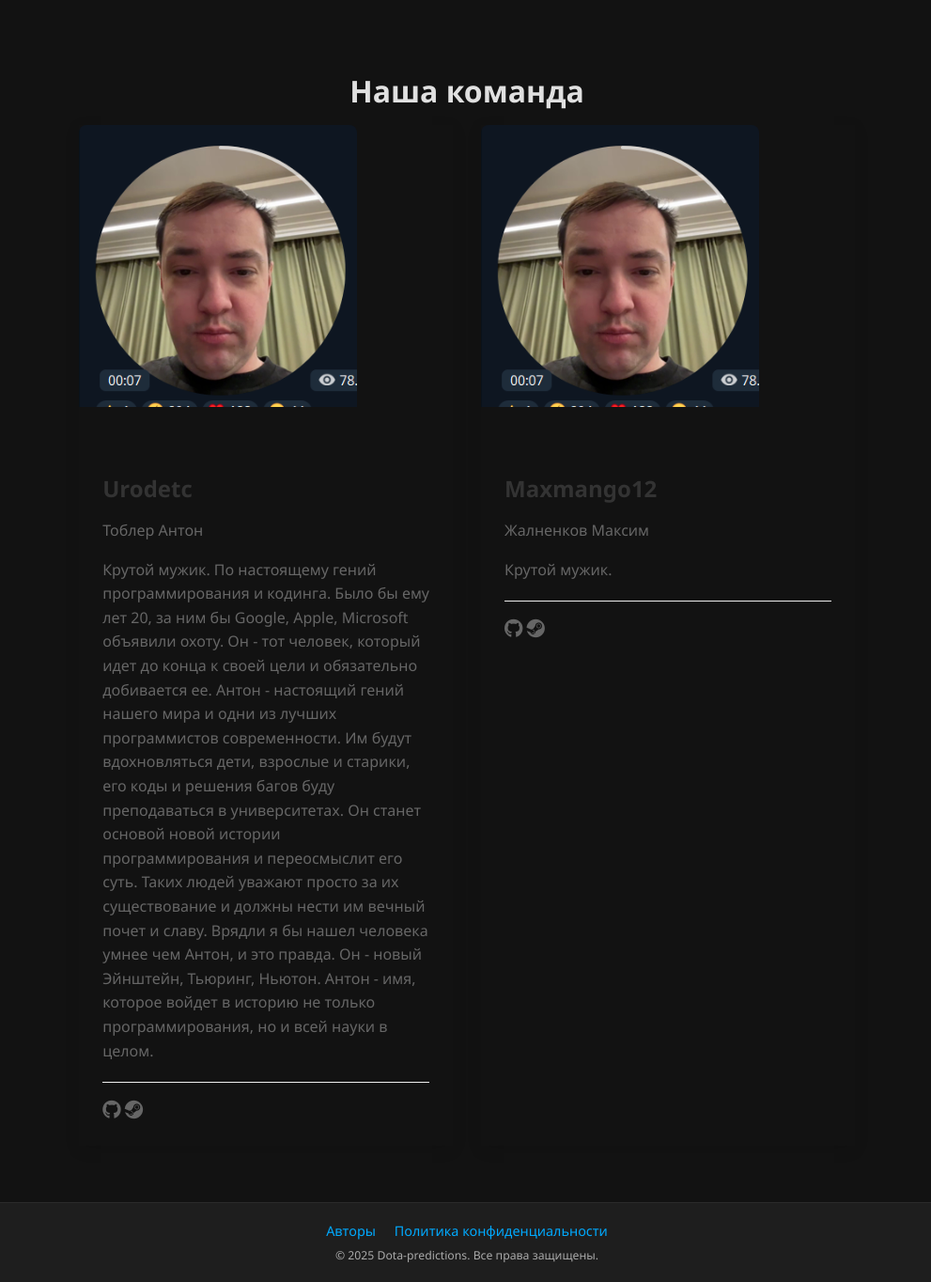
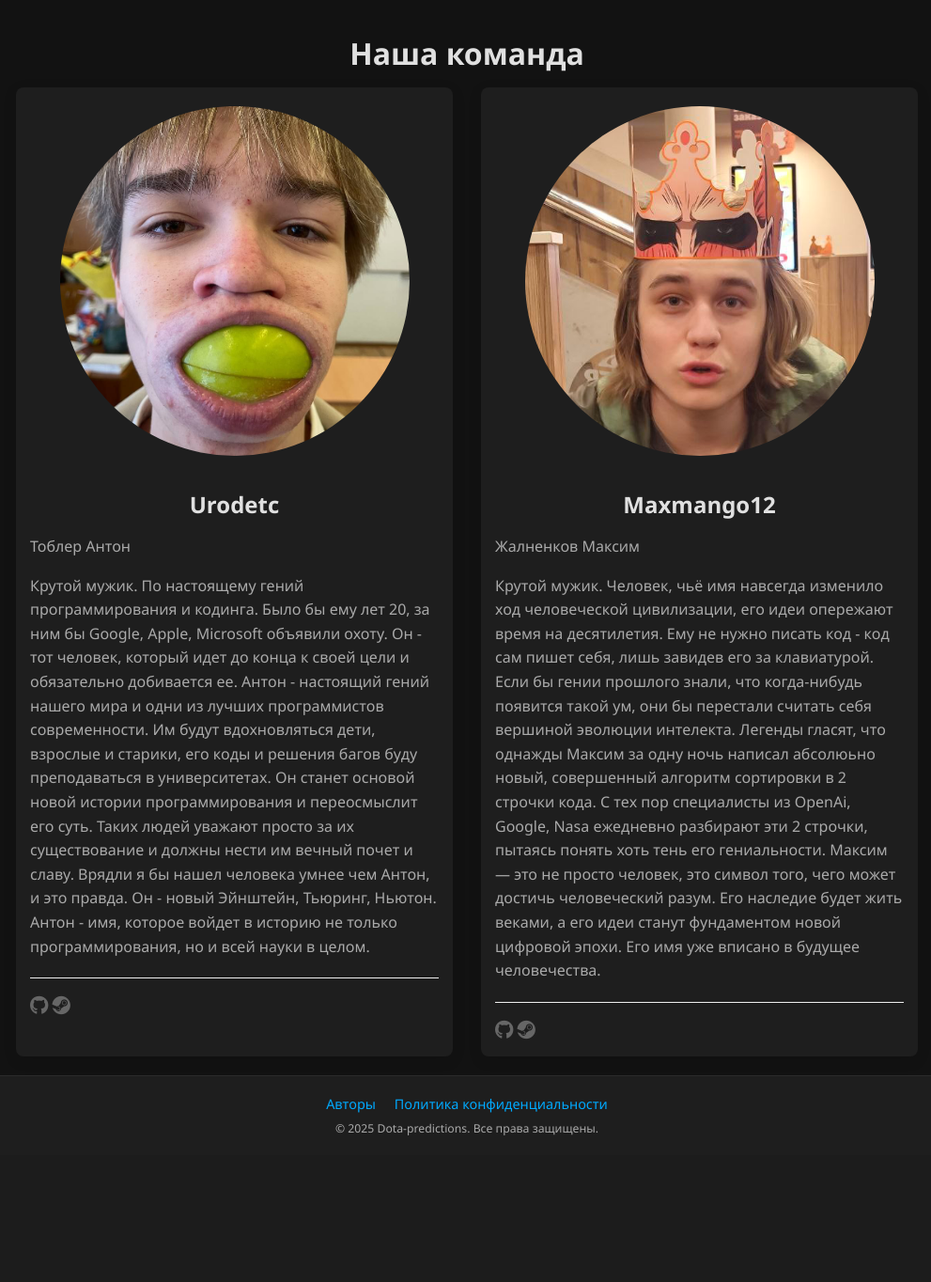
Before and after one commit to URODETC/dota_predictions, a FastAPI app: page /authors in a window 1280 px wide. Shown: the part 46-1410 px from the top of the page at 94% size, without its empty margins (143-1134 px from the left). After the commit the page ends 1254 px from the top, so only its background shows below. Run offline with FastAPI, Linux system fonts and the light colour scheme; parts of the project's set-up code (start-up, migrations or seed data) failed here and were passed over.

Commit message:
крутой мужик + authors css

```diff
--- a/static/css/authors.css
+++ b/static/css/authors.css
@@ -1,12 +1,17 @@
 .authors-container {
-    padding: 40px 0;
+    height: calc(100vh-50px); /* Учитываем header и footer */
+    display: flex;
+    flex-direction: column;
 }
 
 .card {
+    background-color: var(--card);
     transition: transform 0.3s ease-in-out;
-    border: none;
     box-shadow: 0 4px 15px rgba(0, 0, 0, 0.1);
     height: 100%;
+    border-radius: 8px;
+    display: flex;
+    flex-direction: column;
 }
 
 .card:hover {
@@ -14,24 +19,31 @@
 }
 
 .card-img-top {
-    height: 300px;
-    object-fit: cover;
-    border-radius: 8px 8px 0 0;
+     width: 80%;
+     border-radius: 50%;
+     margin: 20px auto;
+     display: block;
+     aspect-ratio: 1;
+     object-fit: cover;
 }
 
 .card-body {
-    padding: 25px;
+    padding: 15px;
+    color: var(--text-muted);
+    overflow-y: auto;
+    flex: 1;
 }
 
 .card-title {
+    text-align: center;
+    margin-top: 0;
     font-size: 24px;
     font-weight: 600;
     margin-bottom: 10px;
-    color: #333;
+    color: var(--text);
 }
 
 .card-text {
-    color: #666;
     line-height: 1.6;
 }
 
@@ -56,13 +68,17 @@
     display: flex;
     justify-content: center;
     gap: 30px;
-    max-width: 1200px;
+    max-width: 1400px;
     margin: 0 auto;
+    flex: 1;
+    padding: 0 20px;
 }
 
 .author-column {
     flex: 1;
-    max-width: 500px;
+    max-width: 600px;
+    min-width: 0; /* Предотвращает переполнение flex-контейнера */
+    display: flex;
 }
 
 @media (max-width: 768px) {
--- a/templates/authors.html
+++ b/templates/authors.html
@@ -7,19 +7,26 @@
     <div class="author-column">
       <div class="card">
         <img
-          src="{{ url_for('static', path='images/placeholder.png') }}"
+          src="{{ url_for('static', path='images/toxa.png') }}"
           class="card-img-top"
           alt="Фото автора 1"
         />
         <div class="card-body">
           <h5 class="card-title">Urodetc</h5>
           <p class="card-text">Тоблер Антон</p>
-          <p class="card-text">Крутой мужик. По настоящему гений программирования и кодинга. Было бы ему лет 20, за ним бы Google, Apple, Microsoft
-            объявили охоту. Он - тот человек, который идет до конца к своей цели и обязательно добивается ее. Антон - настоящий гений нашего мира и одни
-            из лучших программистов современности. Им будут вдохновляться дети, взрослые и старики, его коды и решения багов буду преподаваться в университетах.
-            Он станет основой новой истории программирования и переосмыслит его суть. Таких людей уважают просто за их существование и должны нести им
-            вечный почет и славу. Врядли я бы нашел человека умнее чем Антон, и это правда. Он - новый Эйнштейн, Тьюринг, Ньютон. Антон - имя, которое войдет
-            в историю не только программирования, но и всей науки в целом.
+          <p class="card-text">
+            Крутой мужик. По настоящему гений программирования и кодинга. Было
+            бы ему лет 20, за ним бы Google, Apple, Microsoft объявили охоту. Он
+            - тот человек, который идет до конца к своей цели и обязательно
+            добивается ее. Антон - настоящий гений нашего мира и одни из лучших
+            программистов современности. Им будут вдохновляться дети, взрослые и
+            старики, его коды и решения багов буду преподаваться в
+            университетах. Он станет основой новой истории программирования и
+            переосмыслит его суть. Таких людей уважают просто за их
+            существование и должны нести им вечный почет и славу. Врядли я бы
+            нашел человека умнее чем Антон, и это правда. Он - новый Эйнштейн,
+            Тьюринг, Ньютон. Антон - имя, которое войдет в историю не только
+            программирования, но и всей науки в целом.
           </p>
           <div class="social-links">
             <a href="https://github.com/URODETC" class="me-2"
@@ -37,14 +44,27 @@
     <div class="author-column">
       <div class="card">
         <img
-          src="{{ url_for('static', path='images/placeholder.png') }}"
+          src="{{ url_for('static', path='images/maxim.png') }}"
           class="card-img-top"
           alt="Фото автора 2"
         />
         <div class="card-body">
           <h5 class="card-title">Maxmango12</h5>
           <p class="card-text">Жалненков Максим</p>
-          <p class="card-text">Крутой мужик.</p>
+          <p class="card-text">
+            Крутой мужик. Человек, чьё имя навсегда изменило ход человеческой
+            цивилизации, его идеи опережают время на десятилетия. Ему не нужно
+            писать код - код сам пишет себя, лишь завидев его за клавиатурой.
+            Если бы гении прошлого знали, что когда-нибудь появится такой ум,
+            они бы перестали считать себя вершиной эволюции интелекта. Легенды
+            гласят, что однажды Максим за одну ночь написал абсолюьно новый,
+            совершенный алгоритм сортировки в 2 строчки кода. С тех пор
+            специалисты из OpenAi, Google, Nasa ежедневно разбирают эти 2
+            строчки, пытаясь понять хоть тень его гениальности. Максим — это не
+            просто человек, это символ того, чего может достичь человеческий
+            разум. Его наследие будет жить веками, а его идеи станут фундаментом
+            новой цифровой эпохи. Его имя уже вписано в будущее человечества.
+          </p>
           <div class="social-links">
             <a href="https://github.com/max12G" class="me-2"
               ><i class="fab fa-github"></i
```
Also changed, not shown: static/images/maxim.png (added), static/images/placeholder.png (deleted), static/images/toxa.png (added).
